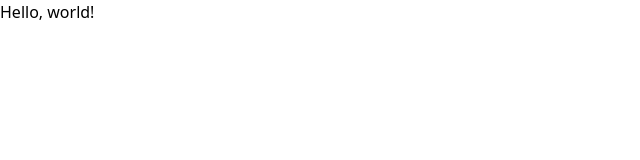
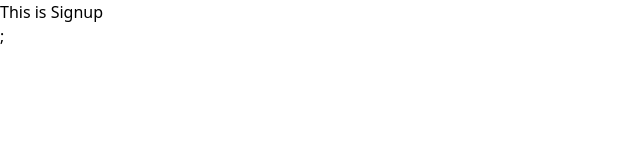
Before and after one commit to SM030330/SNS-APP, a JavaScript app: page /signup in a window 1280 px wide. Shown: the top 160 px of the page, without its empty margins (0-640 px from the left). Built offline with nearby package versions, Linux system fonts and the light colour scheme; the HTML template or start-up script is replaced by a standard one.

Commit message:
add routes /, signin, signup

```diff
--- a/src/App.js
+++ b/src/App.js
@@ -1,5 +1,22 @@
+import { BrowserRouter, Routes, Route } from 'react-router-dom';
+import Home from './pages/Home';
+import Signin from './pages/Signin';
+import Signup from './pages/Signup';
+
 function App() {
-  return <div className="App">Hello, world!</div>;
+  return(
+    <BrowserRouter>
+      <div className="App">
+        <div>
+          <Routes>
+            <Route path="/" element={<Home />} />
+            <Route path="signin" element={<Signin />} />
+            <Route path="signup" element={<Signup />} />
+          </Routes>
+        </div>
+      </div>;
+    </BrowserRouter>
+  );
 }
 
 export default App;
--- /dev/null
+++ b/src/pages/Home.js
@@ -0,0 +1,5 @@
+function Home() {
+  return <div>This is home</div>;
+}
+
+export default Home;
--- /dev/null
+++ b/src/pages/Signin.js
@@ -0,0 +1,5 @@
+function Signin() {
+  return <div>This is Signin</div>;
+}
+
+export default Signin;
--- /dev/null
+++ b/src/pages/Signup.js
@@ -0,0 +1,5 @@
+function Signup() {
+  return <div>This is Signup</div>;
+}
+
+export default Signup;
```
